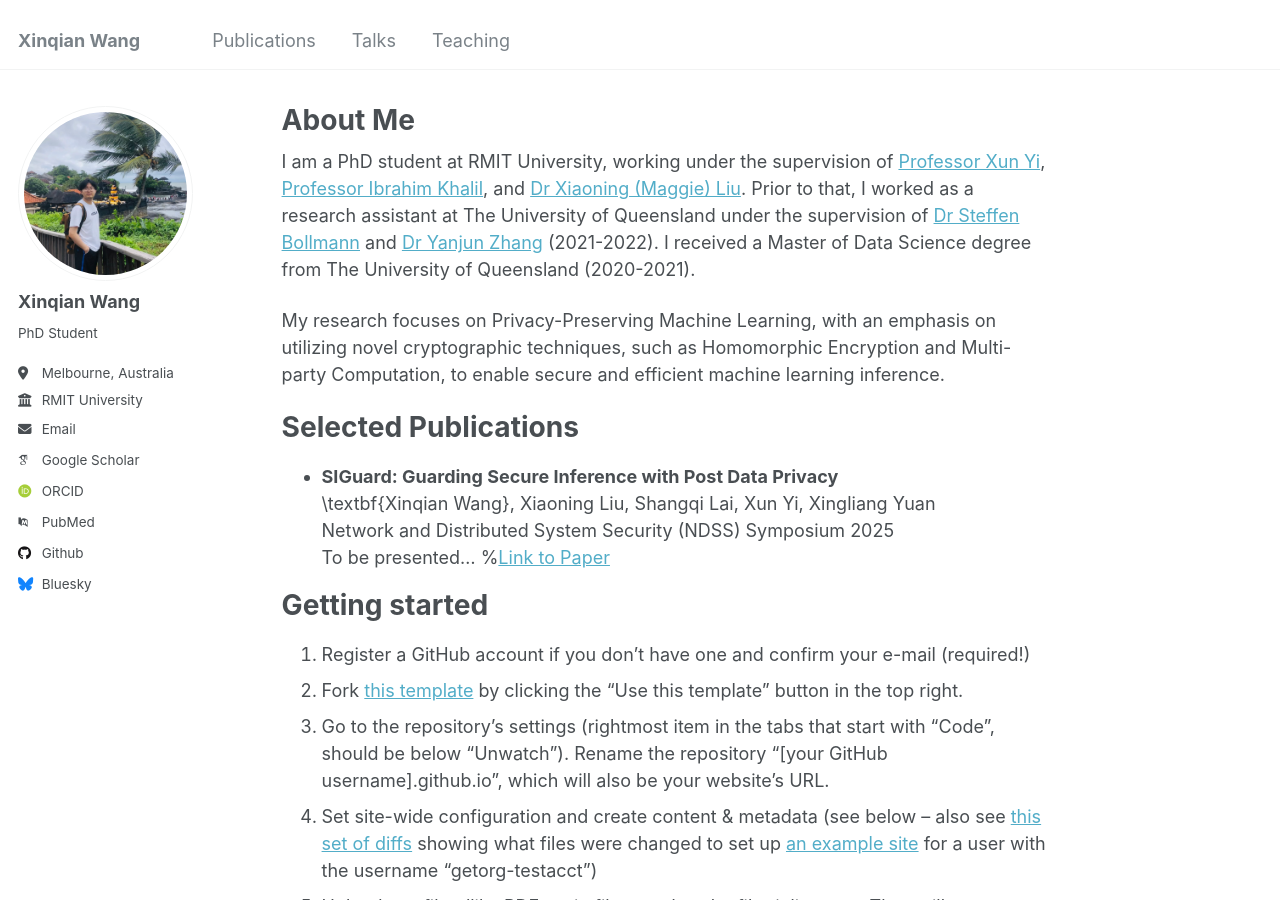
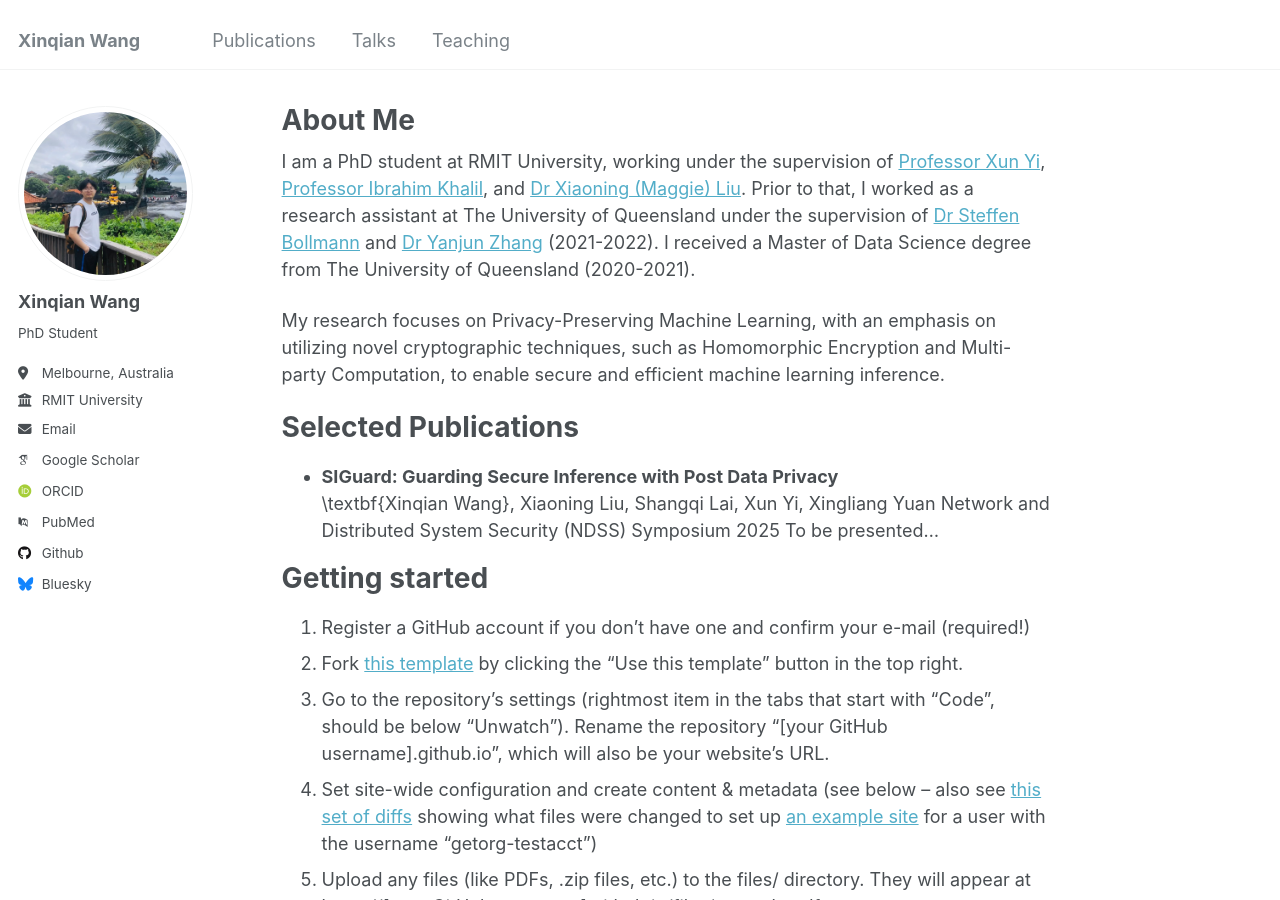
Before and after one commit to Wangxinqian/Academic, a Jekyll site: the page built from _pages/about.md, in a window 1280 px wide and 900 px high. Built offline with Jekyll 4.4.1, drawn with Linux system fonts in a browser that asks for light colours; some web fonts are replaced.

Commit message:
Update about.md

```diff
--- a/_pages/about.md
+++ b/_pages/about.md
@@ -14,10 +14,9 @@ My research focuses on Privacy-Preserving Machine Learning, with an emphasis on
 Selected Publications
 ======
 - **SIGuard: Guarding Secure Inference with Post Data Privacy**
-  \textbf{Xinqian Wang}, Xiaoning Liu, Shangqi Lai, Xun Yi, Xingliang Yuan \\
-  Network and Distributed System Security (NDSS) Symposium 2025 \\
-  To be presented...
-  %[Link to Paper](https://example.com/paper1)
+  \textbf{Xinqian Wang}, Xiaoning Liu, Shangqi Lai, Xun Yi, Xingliang Yuan
+  Network and Distributed System Security (NDSS) Symposium 2025
+  To be presented...<!-- 这是我之后paper的链接[Link to Paper](https://example.com/paper1) -->
 
 Getting started
 ======
```
